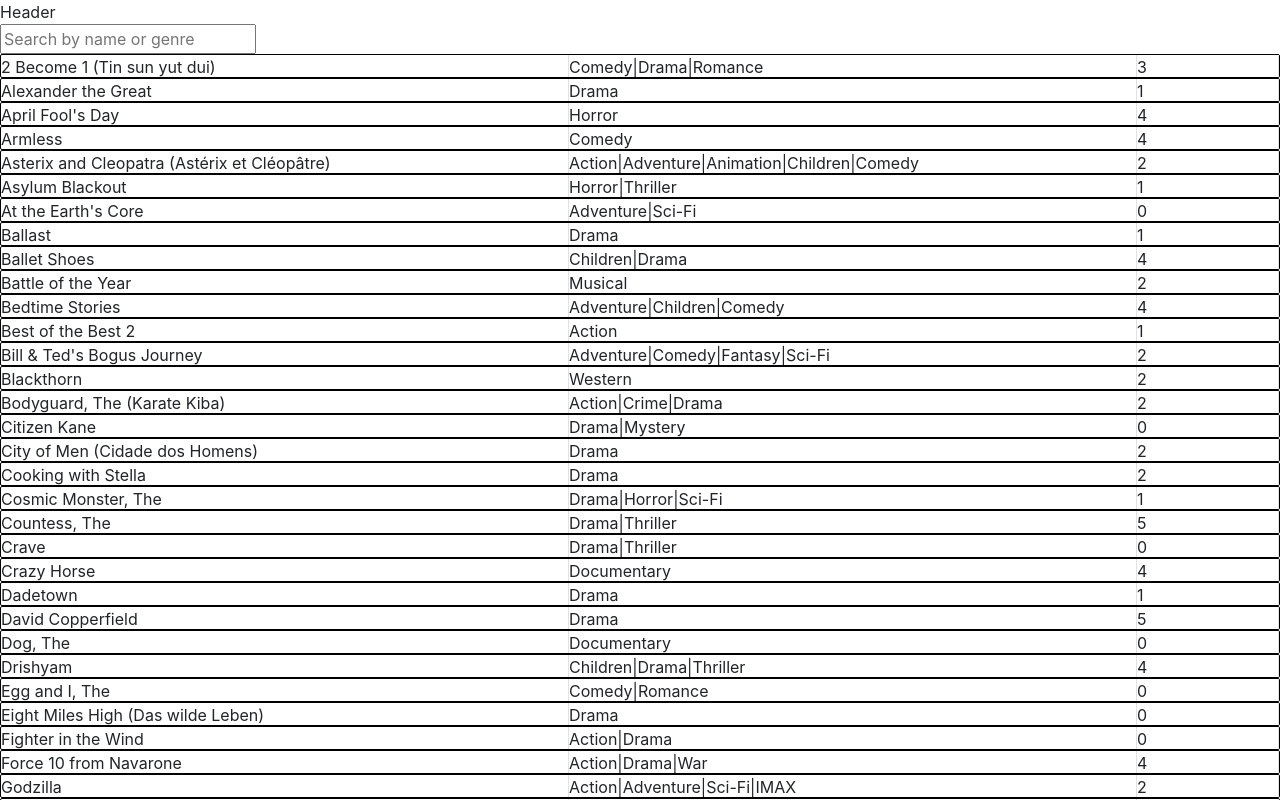
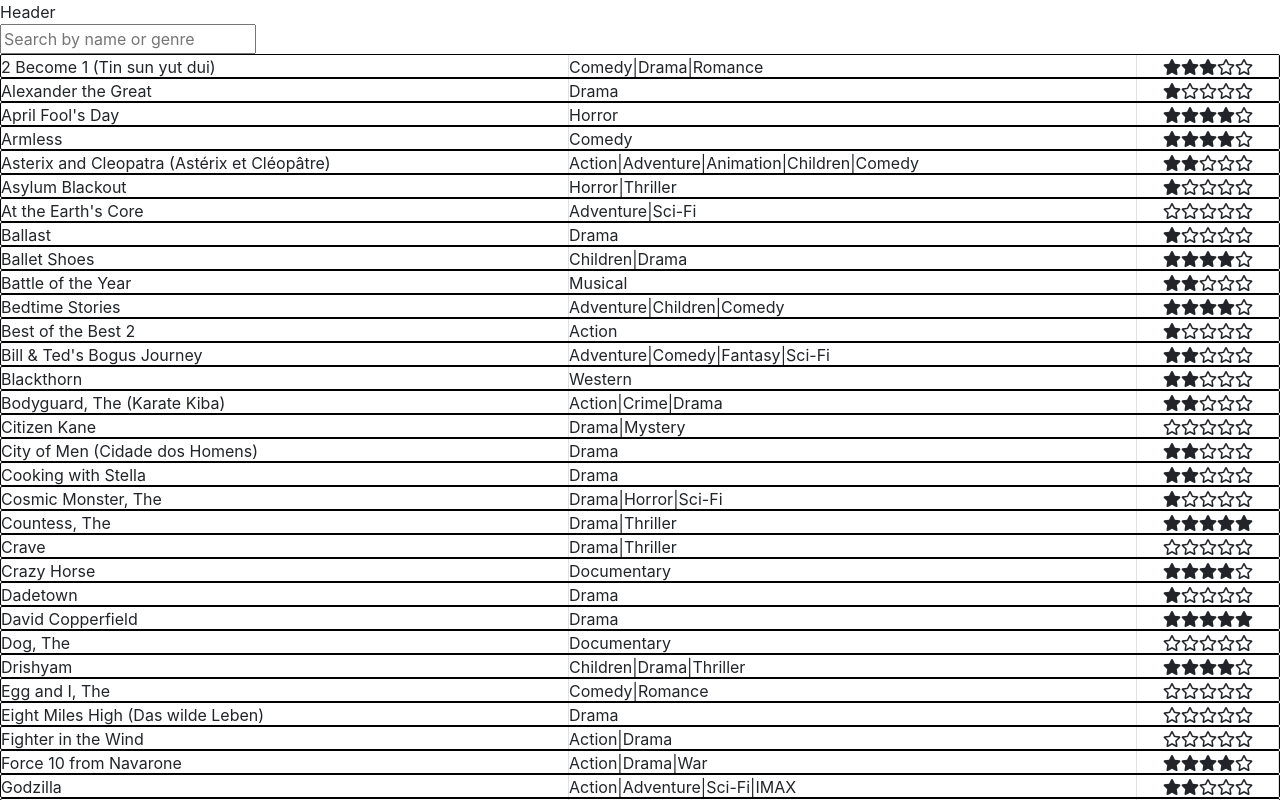
Before and after one commit to LeEdouard/Project, a React (Create React App) app: page /db_process in a window 1280 px wide. Shown: the top 800 px of the page. Built offline with nearby package versions, Linux system fonts and the light colour scheme.

Commit message:
Added stars according to rating numbers

```diff
--- a/src/projet1-2/listing.jsx
+++ b/src/projet1-2/listing.jsx
@@ -1,6 +1,10 @@
 import React, { Component } from "react";
 import db from "./db.js";
 // import $ from "jquery";
+import { FontAwesomeIcon } from "@fortawesome/react-fontawesome";
+import { faStar as fasStar } from "@fortawesome/free-solid-svg-icons";
+import { faStar } from "@fortawesome/free-regular-svg-icons";
+// import { faStarHalfAlt } from "@fortawesome/free-solid-svg-icons";
 
 class Listing extends Component {
   state = {
@@ -12,8 +16,10 @@ class Listing extends Component {
 
   onsubmit = e => {
     e.preventDefault();
-    const aaa = document.getElementsByClassName("unit");
-    for (const elem of aaa) {
+    console.log(true);
+
+    const unitList = document.getElementsByClassName("unit");
+    for (const elem of unitList) {
       if (
         elem.attributes["data-name"].value
           .toLowerCase()
@@ -31,6 +37,9 @@ class Listing extends Component {
         elem.style["border"] = "none";
       }
     }
+    this.setState({ input: "" });
+    console.log(this.state.input);
+
     // $.ajax({
     //   url: "https://sg.media-imdb.com/suggests/a/aa.json",
     //   dataType: "jsonp",
@@ -125,6 +134,13 @@ class Listing extends Component {
           </button> */}
         </div>
         {db.sort(this.compare).map((elem, key) => {
+          let starArr = [];
+          for (let index = 0; index < elem.rating; index++) {
+            starArr.push(1);
+          }
+          for (let index = 0; index < 5 - elem.rating; index++) {
+            starArr.push(0);
+          }
           return (
             <div
               key={key}
@@ -138,7 +154,15 @@ class Listing extends Component {
             >
               <div className="border-right">{elem.title}</div>
               <div className="border-right">{elem.genre}</div>
-              <div className="border-right">{elem.rating}</div>
+              <div className="border-right text-center">
+                {starArr.map((nbr, key) => {
+                  if (nbr === 1) {
+                    return <FontAwesomeIcon key={key} icon={fasStar} />;
+                  } else {
+                    return <FontAwesomeIcon key={key} icon={faStar} />;
+                  }
+                })}
+              </div>
             </div>
           );
         })}
```
